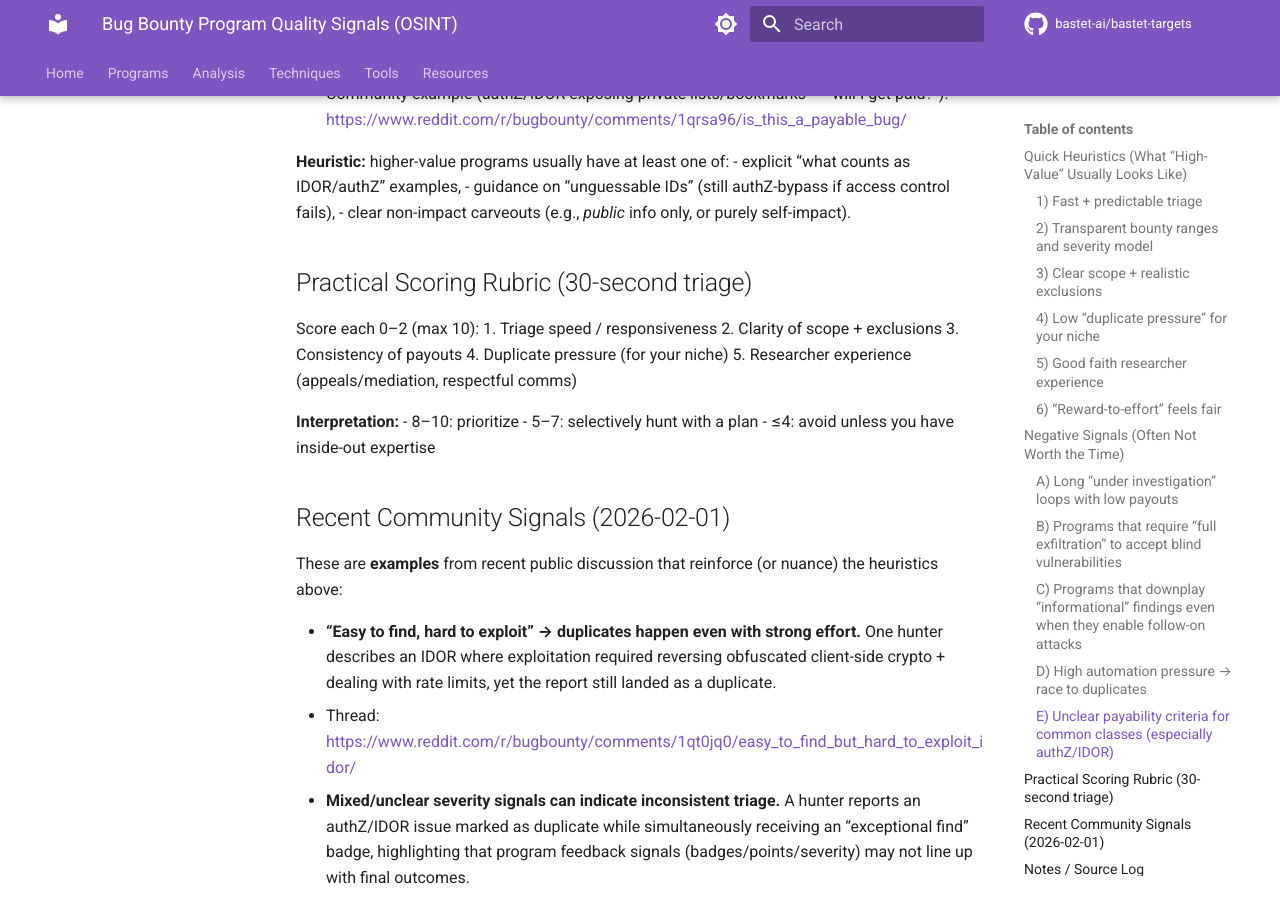
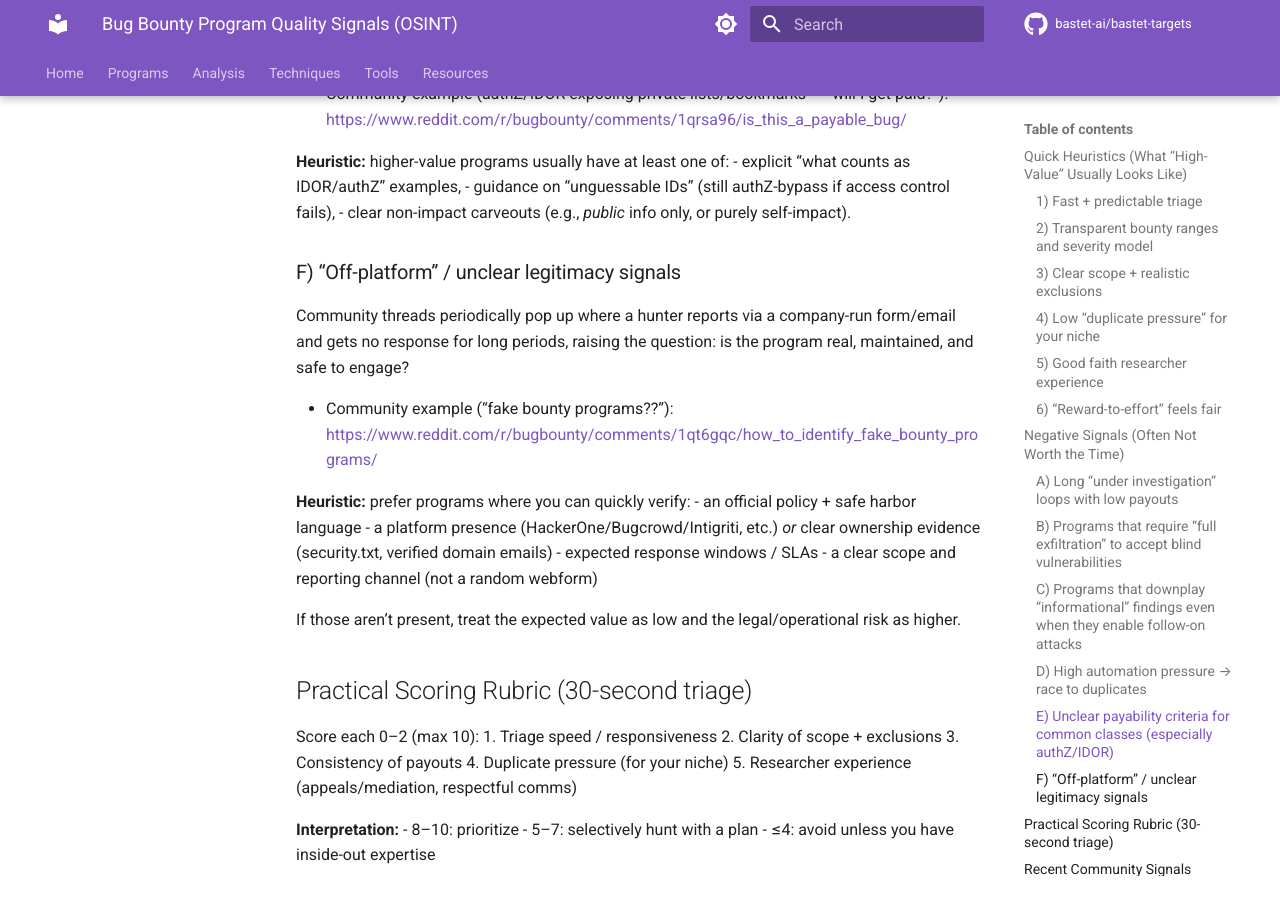
Before and after one commit to bastet-ai/bastet-targets, an MkDocs documentation site: the page built from docs/programs/program-quality-signals.md, in a window 1280 px wide and 900 px high, scrolled down 2747 px. Built offline with MkDocs 1.6.1 and Material for MkDocs 9.7.7, drawn with Linux system fonts in a browser that asks for light colours; comment, search, counter and statistics services are not loaded; some of the changed text lies outside the part shown.

Commit message:
docs: add OSINT signals for spotting fake/low-legitimacy bounty programs

```diff
--- a/docs/programs/program-quality-signals.md
+++ b/docs/programs/program-quality-signals.md
@@ -77,6 +77,19 @@ If a program regularly marks common-but-real issues as N/A/Informative without a
 - guidance on “unguessable IDs” (still authZ-bypass if access control fails),
 - clear non-impact carveouts (e.g., *public* info only, or purely self-impact).
 
+### F) “Off-platform” / unclear legitimacy signals
+Community threads periodically pop up where a hunter reports via a company-run form/email and gets no response for long periods, raising the question: is the program real, maintained, and safe to engage?
+
+- Community example (“fake bounty programs??”): https://www.reddit.com/r/bugbounty/comments/1qt6gqc/how_to_identify_fake_bounty_programs/
+
+**Heuristic:** prefer programs where you can quickly verify:
+- an official policy + safe harbor language
+- a platform presence (HackerOne/Bugcrowd/Intigriti, etc.) *or* clear ownership evidence (security.txt, verified domain emails)
+- expected response windows / SLAs
+- a clear scope and reporting channel (not a random webform)
+
+If those aren’t present, treat the expected value as low and the legal/operational risk as higher.
+
 ## Practical Scoring Rubric (30-second triage)
 
 Score each 0–2 (max 10):
@@ -107,6 +120,9 @@ These are **examples** from recent public discussion that reinforce (or nuance)
 - **Blind-impact disputes remain common.** The blind SSRF + WAF bypass + internal enumeration “Informative” closure is a recurring pattern: if you can’t show data read/exfil, you may get low-severity outcomes.
   - Thread: https://www.reddit.com/r/bugbounty/comments/1qq37r0/blind_ssrf_waf_bypass_internal_timing_scan_closed/
 
+- **Legitimacy checks matter for off-platform programs.** A recurring beginner question: how to distinguish a legitimate, maintained bounty program from a dead inbox or a risky/ambiguous “report here” page.
+  - Thread: https://www.reddit.com/r/bugbounty/comments/1qt6gqc/how_to_identify_fake_bounty_programs/
+
 ## Notes / Source Log
 
 - Sources are currently Reddit RSS (r/bugbounty, r/netsec, r/AskNetsec). HackerOne Hacktivity RSS/Atom was not discoverable without heavier (JS) scraping at last check.
```
